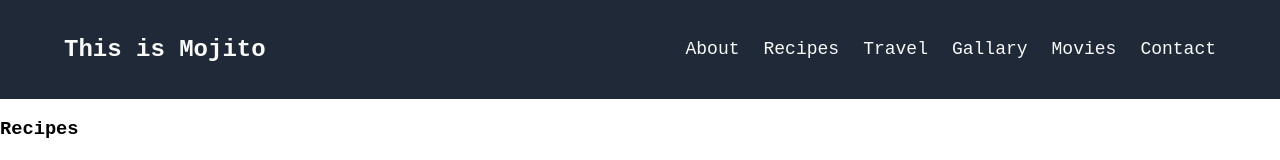
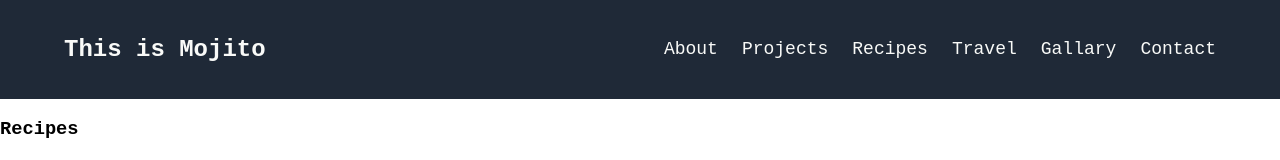
Before and after one commit to vu3xk41997/odin-recipes, a plain HTML site: page index.html in a window 1280 px wide. Shown: the top 160 px of the page. Drawn offline with Linux system fonts and the light colour scheme.

Commit message:
edit heading

```diff
--- a/index.html
+++ b/index.html
@@ -12,10 +12,10 @@
         <h2><a href="../odin-landing_page/index.html">This is Mojito</a></h2>
         <ul>
             <li><a href="#">About</a></li>
+            <li><a href="#">Projects</a></li>
             <li><a href="./index.html">Recipes</a></li>
             <li><a href="#">Travel</a></li>
             <li><a href="#">Gallary</a></li>
-            <li><a href="#">Movies</a></li>
             <li><a href="#">Contact</a></li>
         </ul>
     </div>
```
